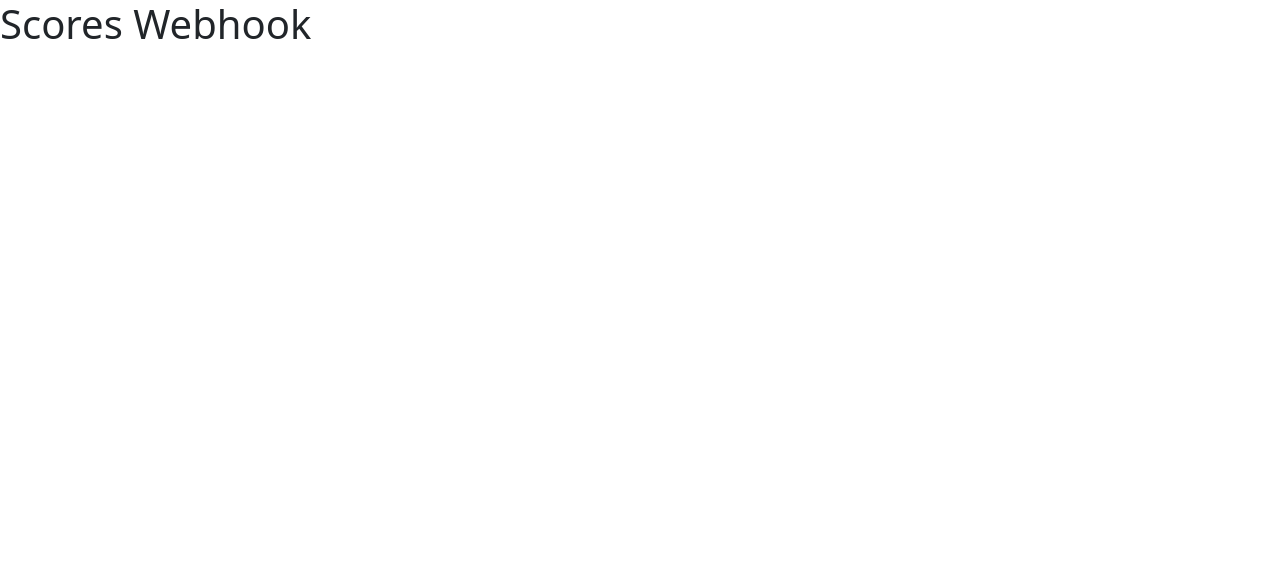
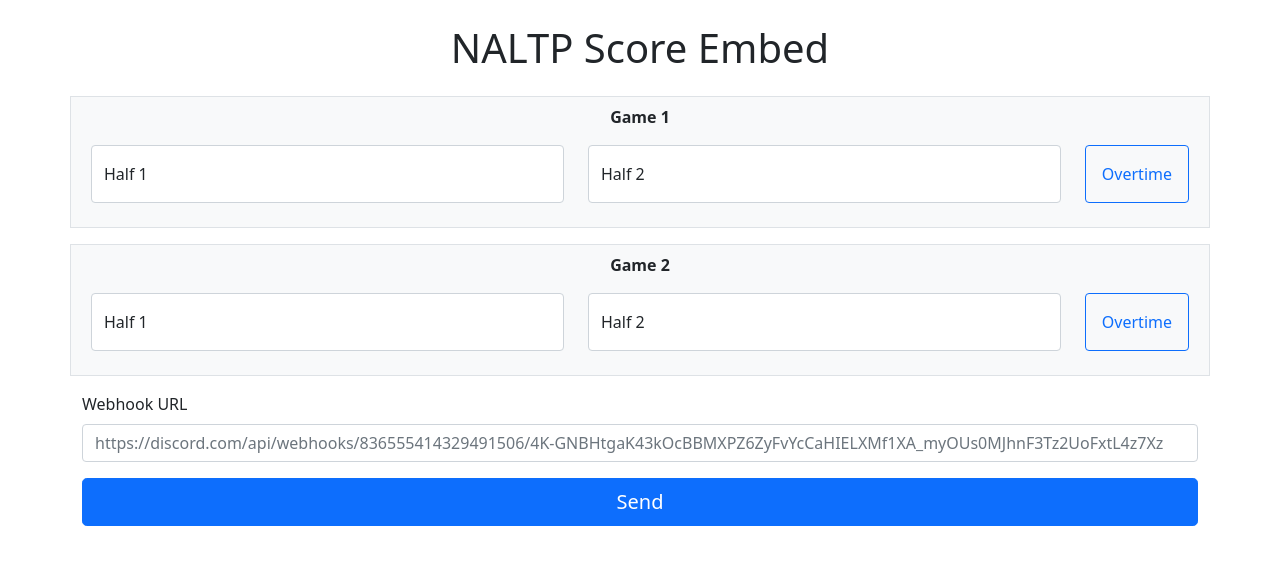
Before and after one commit to gryff66/gryff6.github.io, a plain HTML site: page index.html in a window 1280 px wide. Drawn offline with nearby package versions, Linux system fonts and the light colour scheme.

Commit message:
fixed python script + added to website ui

```diff
--- a/index.html
+++ b/index.html
@@ -12,7 +12,83 @@
   </head>
 
   <body>
-    <h1>Scores Webhook</h1>
+    <h1 class="text-center my-4">NALTP Score Embed</h1>
+
+    <!-- FORM -->
+    <form class="needs-validation">
+      <div class="container">
+        <!-- GAME 1 -->
+        <div class="row border p-2 mb-3 bg-light">
+          <div class="text-center fw-bold">Game 1</div>
+          <div class="col-sm mb-3">
+            <div class="form-floating mt-3">
+              <input type="text" class="form-control" id="G1H1eu" placeholder="https://tagpro.eu/?match=2336173" value="" required>
+              <label for="floatingInput">Half 1</label>
+              <div class="invalid-feedback">
+                Valid .eu is required
+              </div>
+            </div>
+
+          </div>
+          <div class="col-sm mb-3">
+            <div class="form-floating mt-3">
+              <input type="text" class="form-control" id="G1H2eu" placeholder="https://tagpro.eu/?match=2336182" value="" required>
+              <label for="floatingInput">Half 2</label>
+              <div class="invalid-feedback">
+                Valid .eu is required
+              </div>
+            </div>
+          </div>
+          <!-- OVERTIME -->
+          <div class="col-auto mt-3">
+            <input type="checkbox" class="btn-check" id="btn-check-outlined" autocomplete="off">
+            <label class="btn btn-outline-primary p-3" for="btn-check-outlined">Overtime</label>
+          </div>
+        </div>
+
+        <!-- GAME 2 -->
+        <div class="row border p-2 mb-3 bg-light">
+          <div class="text-center fw-bold">Game 2</div>
+          <div class="col mb-3">
+            <div class="form-floating mt-3">
+              <input type="text" class="form-control" id="G2H1eu" placeholder="https://tagpro.eu/?match=2336173" value="" required>
+              <label for="floatingInput">Half 1</label>
+              <div class="invalid-feedback">
+                Valid .eu is required
+              </div>
+            </div>
+
+          </div>
+          <div class="col mb-3">
+            <div class="form-floating mt-3">
+              <input type="text" class="form-control" id="G2H2eu" placeholder="https://tagpro.eu/?match=2336182" value="" required>
+              <label for="floatingInput">Half 2</label>
+              <div class="invalid-feedback">
+                Valid .eu is required
+              </div>
+            </div>
+          </div>
+          <!-- OVERTIME -->
+          <div class="col-auto mt-3">
+            <input type="checkbox" class="btn-check" id="btn-check-outlined" autocomplete="off">
+            <label class="btn btn-outline-primary p-3" for="btn-check-outlined">Overtime</label>
+          </div>
+        </div>
+
+        <!-- WEBHOOK URL -->
+        <div class="col mb-3">
+          <label for="webhookURL" class="form-label">Webhook URL</label>
+          <input type="text" class="form-control" id="webhookURL" placeholder="https://discord.com/api/webhooks/836555414329491506/4K-GNBHtgaK43kOcBBMXPZ6ZyFvYcCaHIELXMf1XA_myOUs0MJhnF3Tz2UoFxtL4z7Xz" value="" required>
+          <div class="invalid-feedback">
+            Valid .eu is required
+          </div>
+        </div>
+        <!-- SEND BUTTON -->
+        <button class="w-100 btn btn-primary btn-lg" type="submit">Send</button>
+      </div>
+
+
+    </form>
 
     <!-- Bootstrap Bundle with Popper -->
     <script src="https://cdn.jsdelivr.net/npm/bootstrap@5.0.0-beta3/dist/js/bootstrap.bundle.min.js" integrity="sha384-JEW9xMcG8R+pH31jmWH6WWP0WintQrMb4s7ZOdauHnUtxwoG2vI5DkLtS3qm9Ekf" crossorigin="anonymous"></script>
```
Also changed, not shown: 1 other file.
